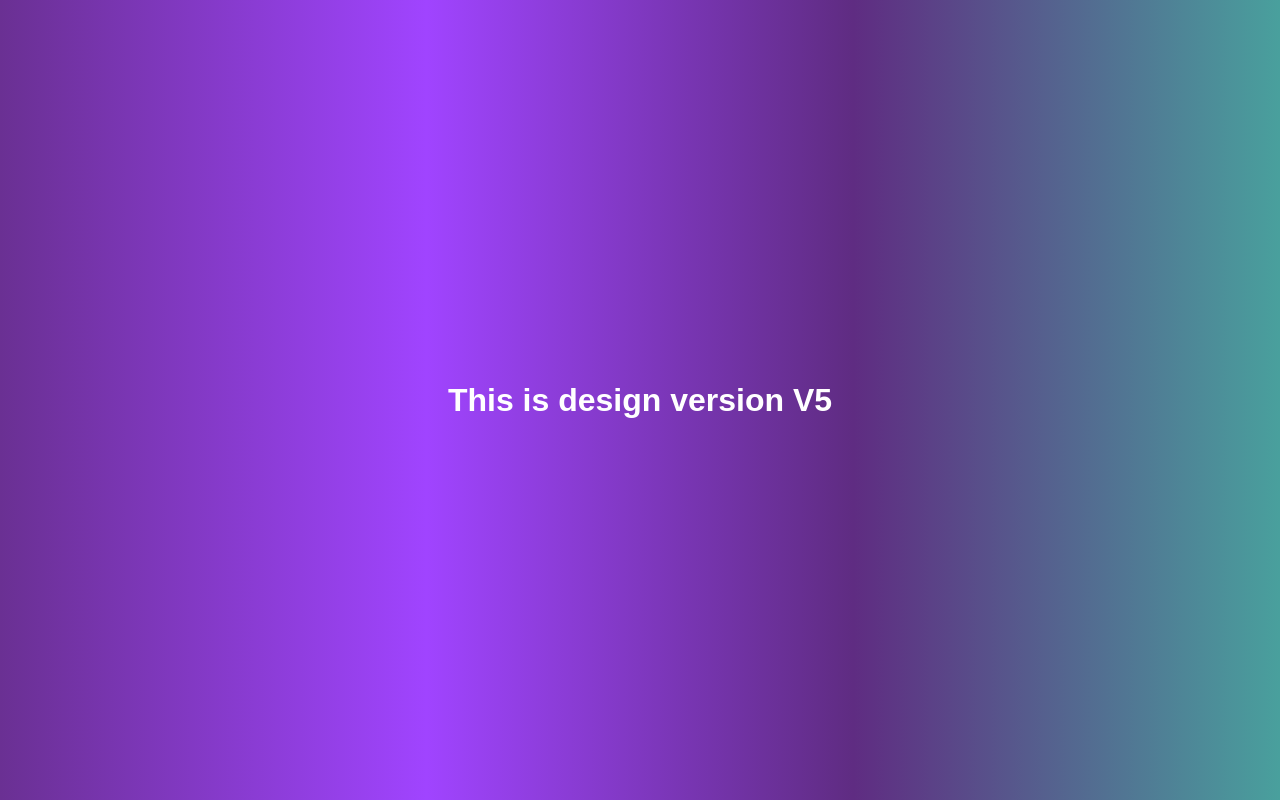
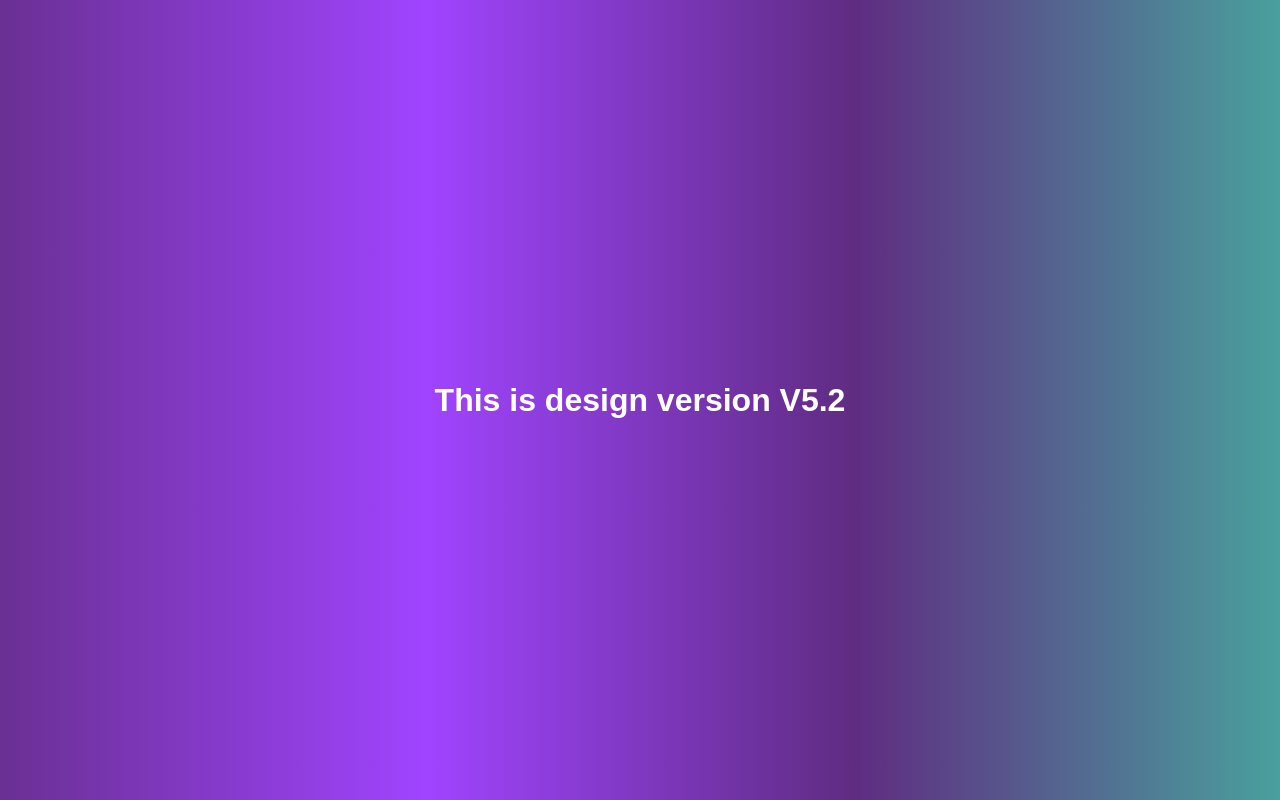
Before and after one commit to Chhayansh-Git/Git-Repo, a plain HTML site: page index.html in a window 1280 px wide. Drawn offline with Linux system fonts and the light colour scheme.

Commit message:
first v5.2

```diff
--- a/index.html
+++ b/index.html
@@ -7,6 +7,6 @@
     <title>Document</title>
 </head>
 <body>
-    <h1>This is design version V5</h1>
+    <h1>This is design version V5.2</h1>
 </body>
 </html>
```
